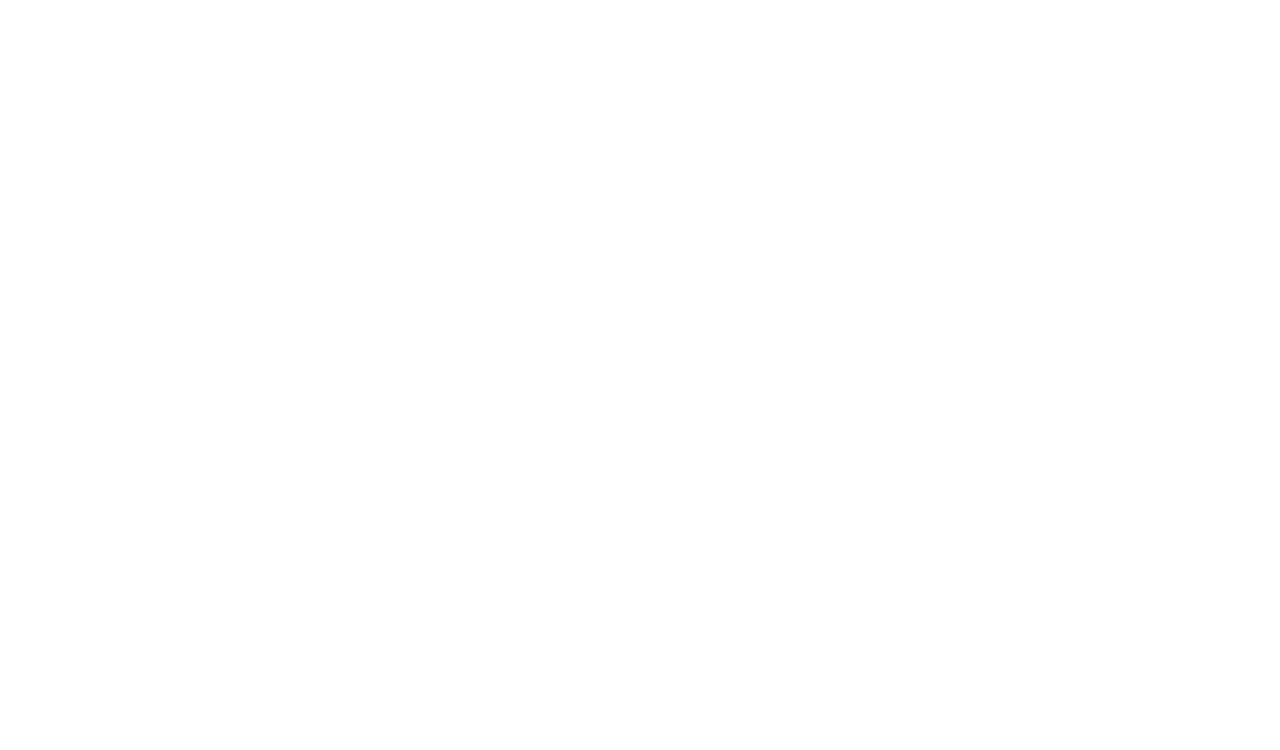
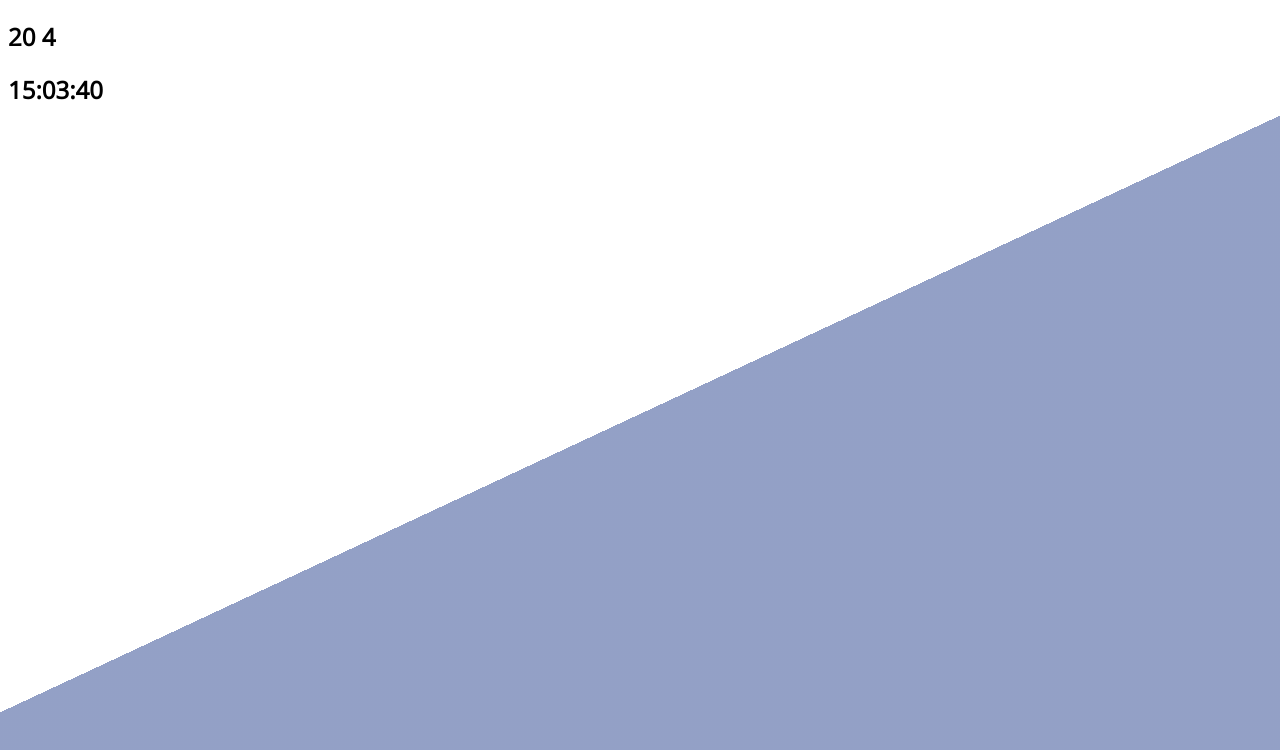
Before and after one commit to jcworth/now-dash, a website built with webpack: page src/index.html in a window 1280 px wide. Built offline with nearby package versions, Linux system fonts and the light colour scheme.

Commit message:
JS clock on main page

```diff
--- a/src/index.html
+++ b/src/index.html
@@ -6,6 +6,7 @@
     <title>Document</title>
 </head>
 <body>
-
+    <h2 id="today"></h2>
+    <h2 id="time"></h2>
 </body>
 </html>
--- a/src/index.js
+++ b/src/index.js
@@ -1,3 +1,21 @@
-import {test} from './test.js'
+import {test} from './javascript/test.js'
 import './styles/main.scss';
+
 test();
+
+const timer = document.getElementById('time')
+const dateToday = document.getElementById('today')
+
+function insertDate() {
+    const date = new Date
+    let hour = date.getHours();
+    let seconds = date.getSeconds();
+    let minutes = date.getMinutes();
+    if (minutes < 10) { minutes = `0${minutes}` }
+    if (seconds < 10) { seconds = `0${seconds}` }
+    dateToday.innerHTML = `${date.getUTCDate()} ${date.getUTCMonth() + 1}`
+    timer.innerHTML = `${hour}:${minutes}:${seconds}`
+    setTimeout(insertDate, 1000);
+}
+
+insertDate();
--- /dev/null
+++ b/src/styles/_background.scss
@@ -0,0 +1,5 @@
+body {
+    background: linear-gradient(155deg, rgba(255,255,255,1) 50%, rgba(75, 97, 160,0.6) 50%);
+    height: 100vh;
+    font-family: $body-font;
+}
--- /dev/null
+++ b/src/styles/_fonts.scss
@@ -0,0 +1,4 @@
+@import url('https://fonts.googleapis.com/css?family=Open+Sans|Inter&display=swap');
+
+$body-font: "Open Sans", "Helvetica", "sans-serif";
+$headers-font: "Inter", "Helvetica", "sans-serif";
--- a/src/styles/main.scss
+++ b/src/styles/main.scss
@@ -0,0 +1,2 @@
+@import 'fonts';
+@import 'background';
```
Also changed, not shown: src/javascript/test.js (renamed from src/test.js), 1 other file.
